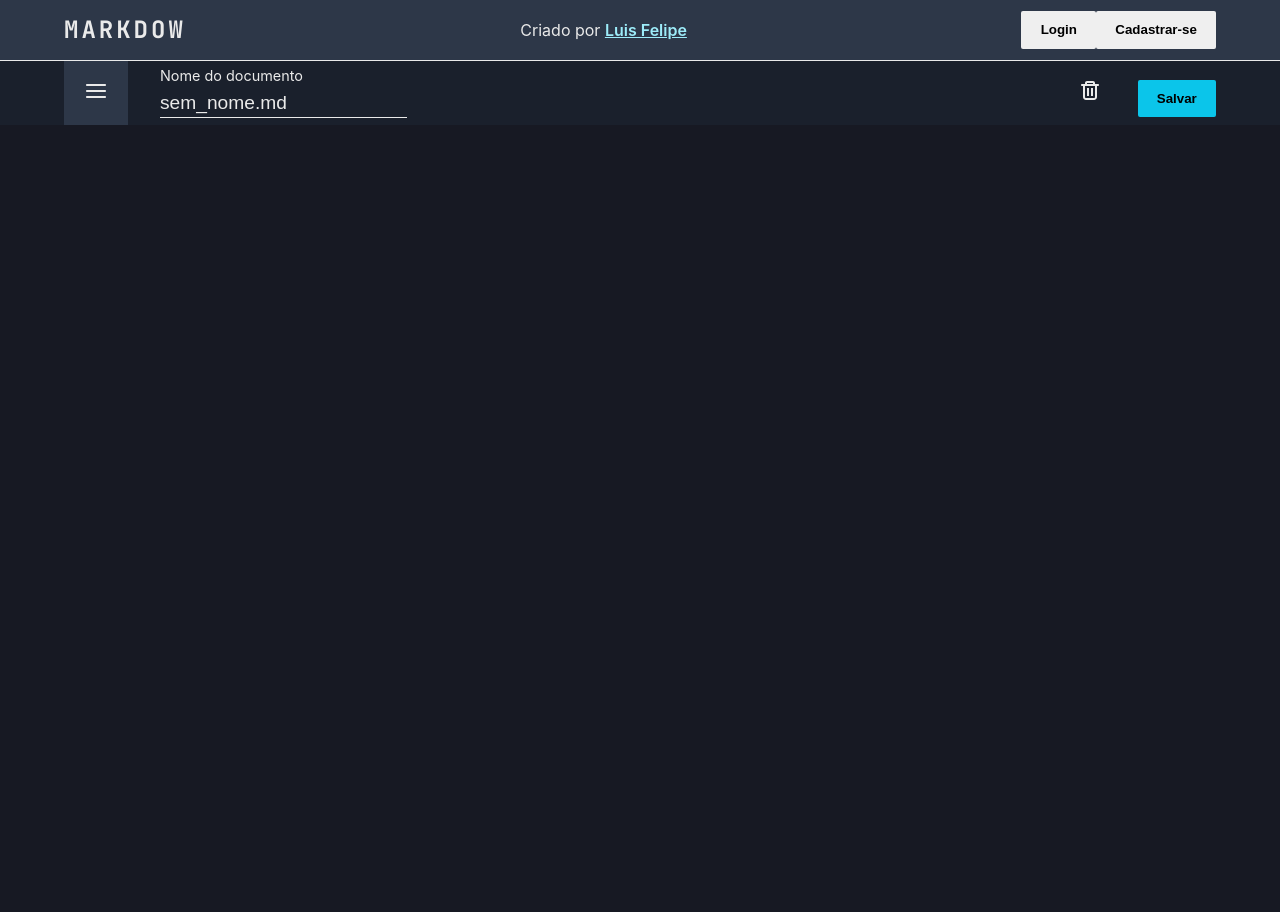
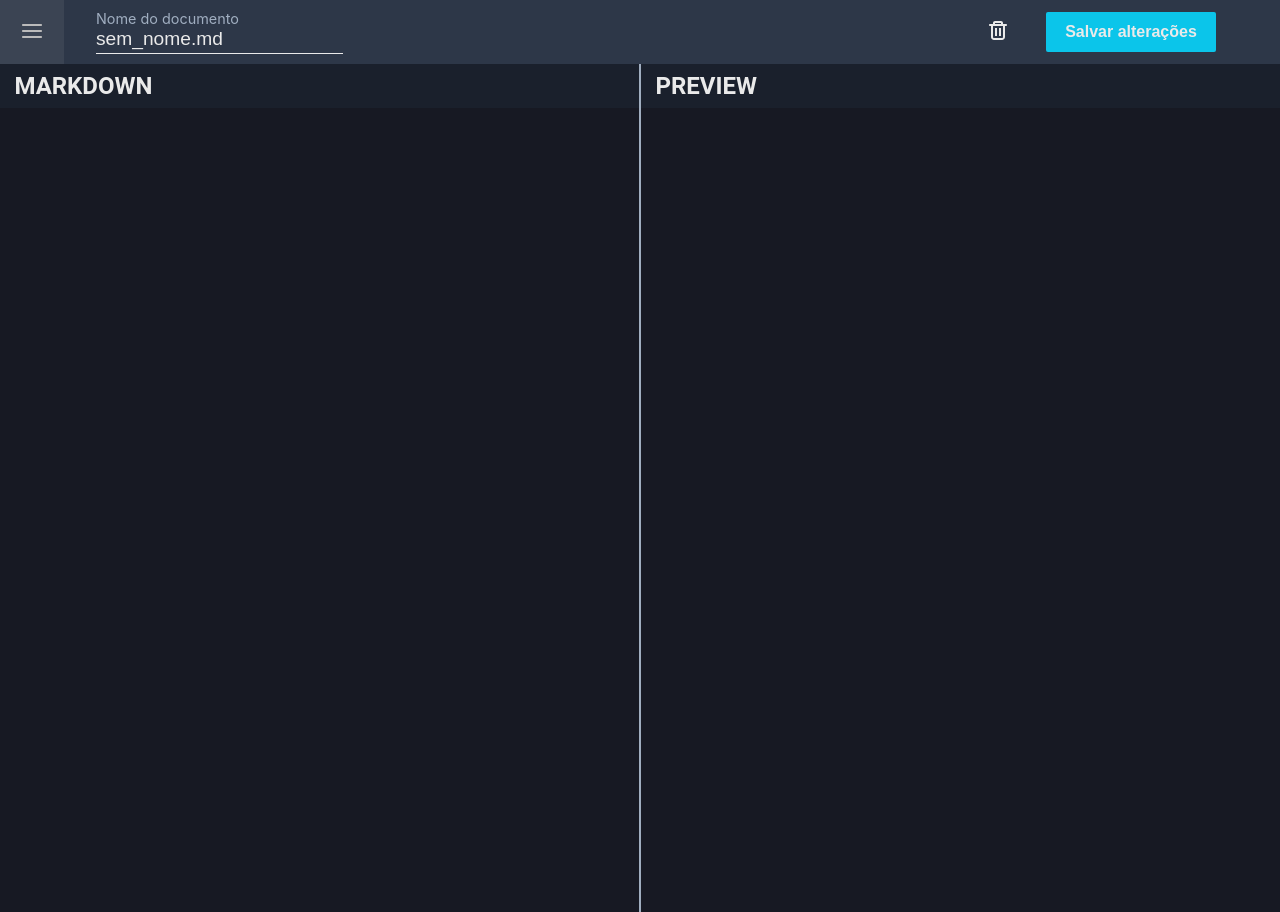
Before and after one commit to Luis-Felipe-N/markdown-editor, a React (Vite) app: page / in a window 1280 px wide. Before the commit the page ends 800 px from the top, so only its background shows below. Built offline with nearby package versions, Linux system fonts and the light colour scheme.

Commit message:
add editor

```diff
--- /dev/null
+++ b/src/components/Editor/index.tsx
@@ -0,0 +1,26 @@
+import { TextareaHTMLAttributes, useEffect, useRef } from 'react'
+import { Preview } from '../Preview';
+import style from './style.module.scss'
+
+export function Editor() {
+    const textAreaRef = useRef<HTMLTextAreaElement>(null);
+
+    useEffect(() => {
+        textAreaRef.current?.focus()
+    }, [textAreaRef])
+
+    return (
+        <main className={style.editor}>
+            <section className={style.editor__markdown}>
+                <div>
+                    <h2>MARKDOWN</h2>
+                </div>
+                <textarea
+                    ref={textAreaRef}
+                />
+            </section>
+
+            <Preview />
+        </main>
+    )
+}
--- /dev/null
+++ b/src/components/Editor/style.module.scss
@@ -0,0 +1,33 @@
+.editor {
+    display: flex;
+
+    &__markdown {
+        flex: 1;
+
+        textarea {
+            background-color: var(--color-gray-900);
+            color: var(--color-gray-light);
+            font-family: 'JetBrains Mono', monospace;
+            font-size: 1rem;
+            width: 100%;
+            height: 100vh;
+            border: 0;
+            resize: none;
+            outline: 0;
+            padding: 1rem;
+        }
+
+        > div {
+            padding: .5rem .9rem;
+            background-color: var(--color-gray-800);
+
+            h1 {
+                font-weight: 500;
+
+                font-family: 'JetBrains Mono', monospace;
+                font-size: .9rem;
+                color: var(--color-gray-400);
+            }
+        }
+    }
+}
--- a/src/components/Header/index.tsx
+++ b/src/components/Header/index.tsx
@@ -7,14 +7,7 @@ export function Header() {
 
     return (
         <header className={style.header}>
-            <div className={style.header__top}>
-                <h2>MARKDOW</h2>
-                <p>Criado por <a href="https://luisnunes.me">Luis Felipe</a></p>
-                <div>
-                    <button className={style.header__top_btnlogin}>Login</button>
-                    <button className={style.header__top_btnsigin}>Cadastrar-se</button>
-                </div>
-            </div>
+
             <div className={style.header__bottom}>
                 <button>
                     <svg width="24" height="24" viewBox="0 0 24 24" fill="none" xmlns="http://www.w3.org/2000/svg"><path d="M2 6C2 5.44772 2.44772 5 3 5H21C21.5523 5 22 5.44772 22 6C22 6.55228 21.5523 7 21 7H3C2.44772 7 2 6.55228 2 6Z" fill="currentColor" /><path d="M2 12.0322C2 11.4799 2.44772 11.0322 3 11.0322H21C21.5523 11.0322 22 11.4799 22 12.0322C22 12.5845 21.5523 13.0322 21 13.0322H3C2.44772 13.0322 2 12.5845 2 12.0322Z" fill="currentColor" /><path d="M3 17.0645C2.44772 17.0645 2 17.5122 2 18.0645C2 18.6167 2.44772 19.0645 3 19.0645H21C21.5523 19.0645 22 18.6167 22 18.0645C22 17.5122 21.5523 17.0645 21 17.0645H3Z" fill="currentColor" /></svg>
@@ -29,7 +22,7 @@ export function Header() {
                         <svg width="24" height="24" viewBox="0 0 24 24" fill="none" xmlns="http://www.w3.org/2000/svg"><path fill-rule="evenodd" clip-rule="evenodd" d="M17 5V4C17 2.89543 16.1046 2 15 2H9C7.89543 2 7 2.89543 7 4V5H4C3.44772 5 3 5.44772 3 6C3 6.55228 3.44772 7 4 7H5V18C5 19.6569 6.34315 21 8 21H16C17.6569 21 19 19.6569 19 18V7H20C20.5523 7 21 6.55228 21 6C21 5.44772 20.5523 5 20 5H17ZM15 4H9V5H15V4ZM17 7H7V18C7 18.5523 7.44772 19 8 19H16C16.5523 19 17 18.5523 17 18V7Z" fill="currentColor" /><path d="M9 9H11V17H9V9Z" fill="currentColor" /><path d="M13 9H15V17H13V9Z" fill="currentColor" /></svg>
                     </button>
                     <button>
-                        Salvar
+                        Salvar alterações
                     </button>
                 </div>
             </div>
--- a/src/components/Header/style.module.scss
+++ b/src/components/Header/style.module.scss
@@ -1,48 +1,16 @@
 @import '../../style/utils/mixins.scss';
 
 .header {
-    &__top {
+    &__bottom {
         background-color: var(--color-gray-700);
-        padding: .7rem 5%;
-        display: flex;
-        align-items: center;
-        justify-content: space-between;
-
-        h2 {
-            font-family: 'JetBrains Mono', monospace;
-            letter-spacing: 3px;
-        }
-
-        a {
-            color: var(--color-cyan-200);
-            font-weight: 600;
-            text-decoration: underline;
-        }
-
-        div {
-            button {
-                @include btn;
-
-                :last-child {
-                    margin-left: 1rem;
-                    background-color: red;
-                }
-            }
-        }
-
-        border-bottom: 1px solid var(--color-gray-light);
-    }
-
-    &__bottom {
-        background-color: var(--color-gray-800);
-        padding: 0 5%;
+        padding: 0 5% 0 0;
         display: flex;
         align-items: center;
 
         > button {
             height: 4rem;
             width: 4rem;
-            background-color: var(--color-gray-700);
+            background-color: var(--color-gray-600);
             border: 0;
             color: var(--color-gray-light);
             margin-right: 2rem;
@@ -51,14 +19,15 @@
         &_name {
             span {
                 display: block;
-                margin-bottom: .5rem;
+                margin-bottom: .1rem;
                 font-size: .9rem;
+                color: var(--color-gray-400);
             }
 
             input {
                 font-size: 1.2rem;
                 border: 0;
-                background-color: var(--color-gray-800);
+                background-color: var(--color-gray-700);
                 color: var(--color-gray-light);
                 border-bottom: 1px solid var(--color-gray-light);
                 padding: 0 0 .2rem;
@@ -68,11 +37,13 @@
         }
         &_action {
             margin-left: auto;
+            display: flex;
+            align-items: center;
 
             button:first-child {
                 height: 4rem;
                 width: 4rem;
-                background-color: var(--color-gray-800);
+                background-color: var(--color-gray-700);
                 border: 0;
                 color: var(--color-gray-light);
                 margin-right: 1rem;
@@ -81,6 +52,8 @@
             button:last-child {
                 @include btn;
                 background-color: var(--color-cyan-400);
+                font-size: 1rem;
+                color: var(--color-gray-light);
             }
         }
     }
--- /dev/null
+++ b/src/components/Preview/index.tsx
@@ -0,0 +1,15 @@
+import style from './style.module.scss'
+
+interface IPreviewProps {
+    text: string;
+}
+
+export function Preview({text}: IPreviewProps) {
+    return (
+        <section className={style.preview}>
+            <div>
+                <h2>PREVIEW</h2>
+            </div>
+        </section>
+    )
+}
--- /dev/null
+++ b/src/components/Preview/style.module.scss
@@ -0,0 +1,17 @@
+.preview {
+    flex: 1;
+    border-left: 2px solid var(--color-gray-400);
+
+    > div {
+        padding: .5rem .9rem;
+        background-color: var(--color-gray-800);
+
+        h1 {
+            font-weight: 500;
+
+            font-family: 'JetBrains Mono', monospace;
+            font-size: .9rem;
+            color: var(--color-gray-400);
+        }
+    }
+}
--- a/src/pages/index.tsx
+++ b/src/pages/index.tsx
@@ -1,9 +1,11 @@
+import { Editor } from "../components/Editor";
 import { Header } from "../components/Header";
 
 export function Home() {
     return (
         <>
             <Header />
+            <Editor />
         </>
     )
 }
```
Also changed, not shown: src/style/utils/convertMarkdow.ts (added).
